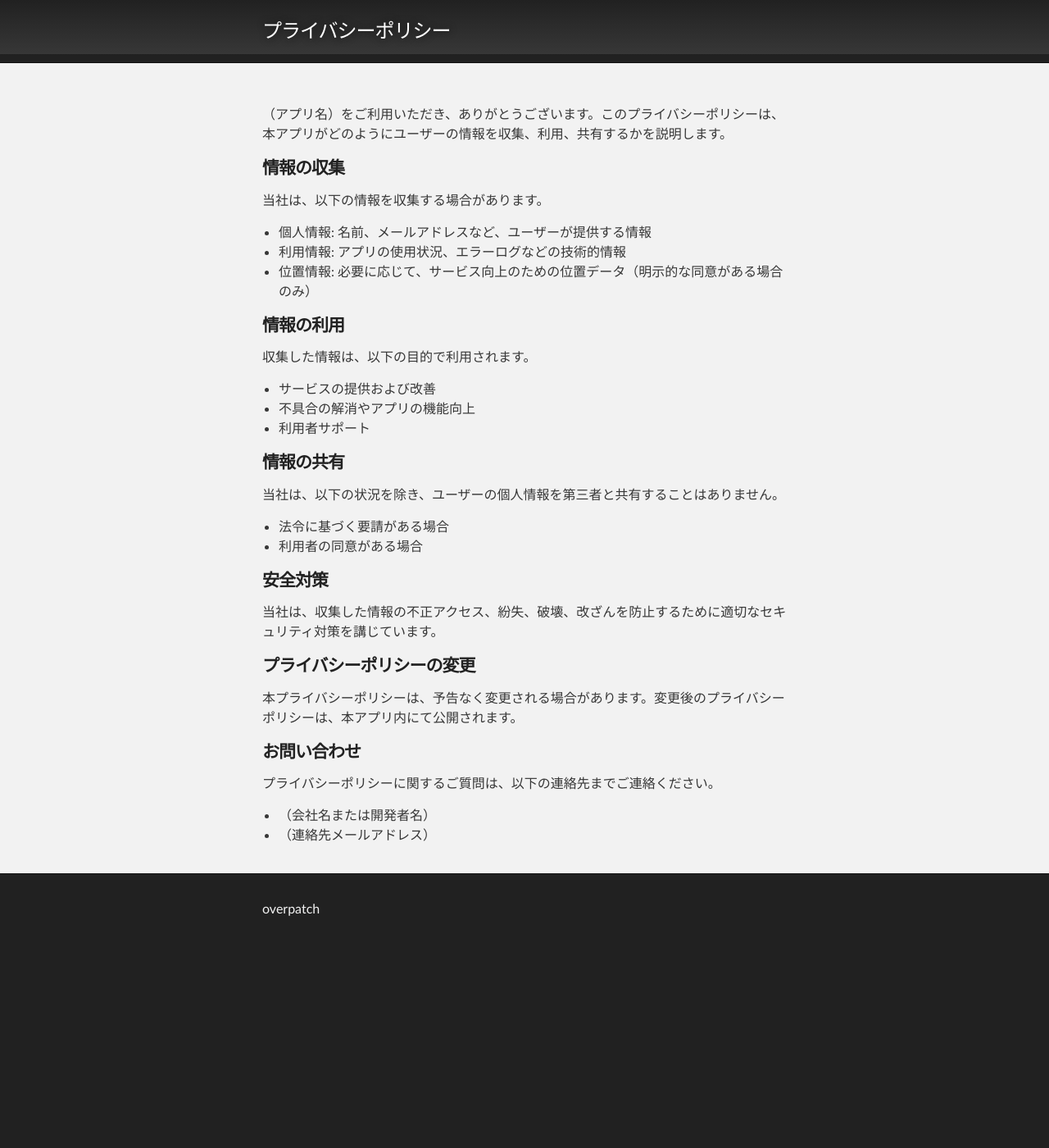
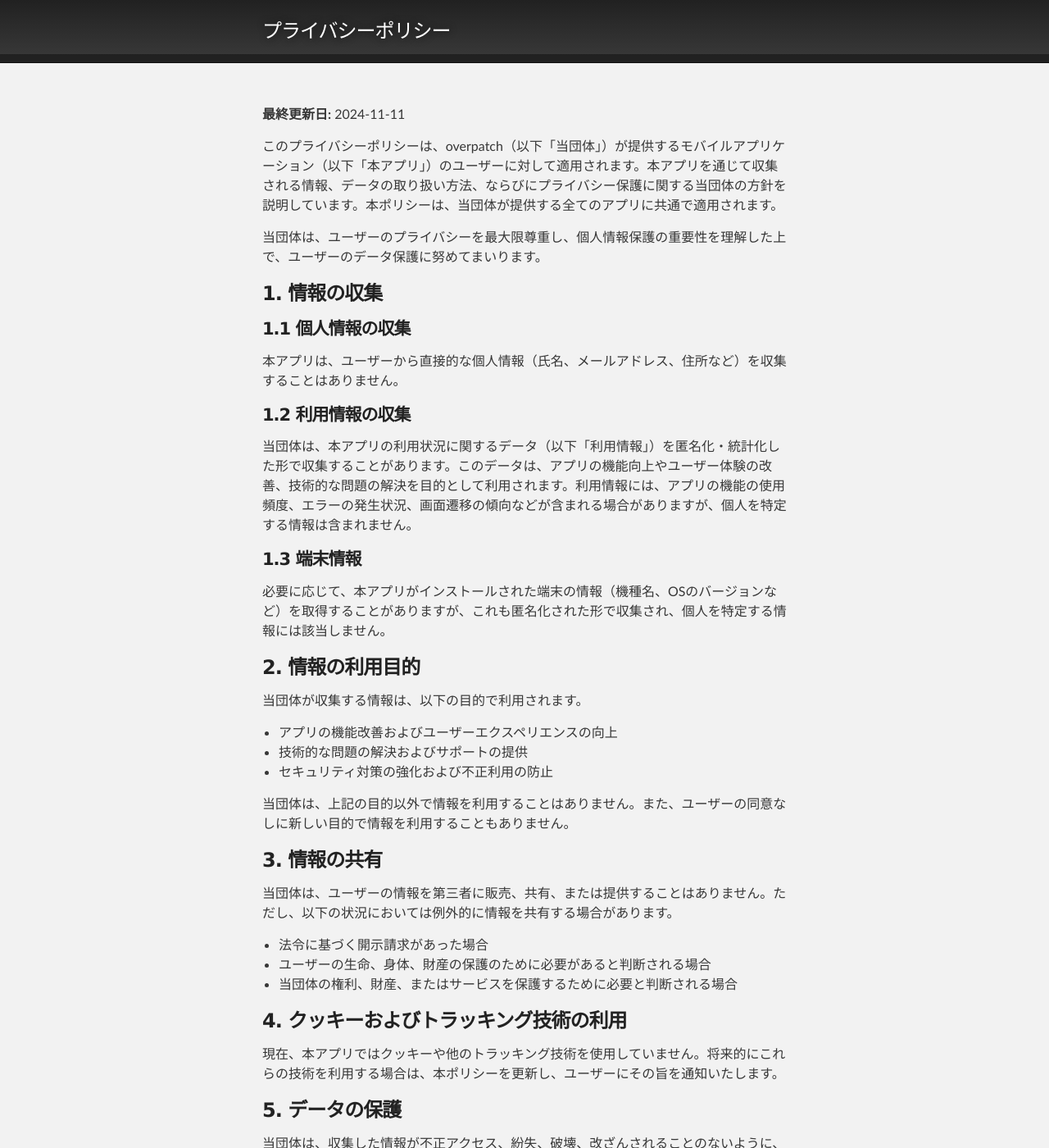
Before and after one commit to over-patch/privacy, a Jekyll site: the page built from docs/index.md, in a window 1280 px wide and 1400 px high. Shown: the whole window at 82% size. Built offline with Jekyll 4.4.1, drawn with Linux system fonts in a browser that asks for light colours; some of the changed text lies outside the part shown.

Commit message:
:memo: Update docs

```diff
--- a/docs/_layouts/default.html
+++ b/docs/_layouts/default.html
@@ -5,6 +5,7 @@
     <meta charset='utf-8'>
     <meta http-equiv="X-UA-Compatible" content="IE=edge">
     <meta name="viewport" content="width=device-width,maximum-scale=2">
+    <link rel="icon" href="{{ '/assets/images/favicon.ico' | relative_url }}" type="image/x-icon">
     <link rel="stylesheet" type="text/css" media="screen" href="{{ '/assets/css/style.css?v=' | append: site.github.build_revision | relative_url }}">
 
 {% seo %}
--- a/docs/index.md
+++ b/docs/index.md
@@ -2,42 +2,51 @@
 layout: default
 ---
 
-（アプリ名）をご利用いただき、ありがとうございます。このプライバシーポリシーは、本アプリがどのようにユーザーの情報を収集、利用、共有するかを説明します。
+**最終更新日:** {{ site.time | date: "%Y-%m-%d" }}
 
-#### 情報の収集
+このプライバシーポリシーは、overpatch（以下「当団体」）が提供するモバイルアプリケーション（以下「本アプリ」）のユーザーに対して適用されます。本アプリを通じて収集される情報、データの取り扱い方法、ならびにプライバシー保護に関する当団体の方針を説明しています。本ポリシーは、当団体が提供する全てのアプリに共通で適用されます。
 
-当社は、以下の情報を収集する場合があります。
+当団体は、ユーザーのプライバシーを最大限尊重し、個人情報保護の重要性を理解した上で、ユーザーのデータ保護に努めてまいります。
 
-- 個人情報: 名前、メールアドレスなど、ユーザーが提供する情報
-- 利用情報: アプリの使用状況、エラーログなどの技術的情報
-- 位置情報: 必要に応じて、サービス向上のための位置データ（明示的な同意がある場合のみ）
+### 1. 情報の収集
 
-#### 情報の利用
+#### 1.1 個人情報の収集
+本アプリは、ユーザーから直接的な個人情報（氏名、メールアドレス、住所など）を収集することはありません。
 
-収集した情報は、以下の目的で利用されます。
+#### 1.2 利用情報の収集
+当団体は、本アプリの利用状況に関するデータ（以下「利用情報」）を匿名化・統計化した形で収集することがあります。このデータは、アプリの機能向上やユーザー体験の改善、技術的な問題の解決を目的として利用されます。利用情報には、アプリの機能の使用頻度、エラーの発生状況、画面遷移の傾向などが含まれる場合がありますが、個人を特定する情報は含まれません。
 
-- サービスの提供および改善
-- 不具合の解消やアプリの機能向上
-- 利用者サポート
+#### 1.3 端末情報
+必要に応じて、本アプリがインストールされた端末の情報（機種名、OSのバージョンなど）を取得することがありますが、これも匿名化された形で収集され、個人を特定する情報には該当しません。
 
-#### 情報の共有
+### 2. 情報の利用目的
+当団体が収集する情報は、以下の目的で利用されます。
+- アプリの機能改善およびユーザーエクスペリエンスの向上
+- 技術的な問題の解決およびサポートの提供
+- セキュリティ対策の強化および不正利用の防止
 
-当社は、以下の状況を除き、ユーザーの個人情報を第三者と共有することはありません。
+当団体は、上記の目的以外で情報を利用することはありません。また、ユーザーの同意なしに新しい目的で情報を利用することもありません。
 
-- 法令に基づく要請がある場合
-- 利用者の同意がある場合
+### 3. 情報の共有
+当団体は、ユーザーの情報を第三者に販売、共有、または提供することはありません。ただし、以下の状況においては例外的に情報を共有する場合があります。
+- 法令に基づく開示請求があった場合
+- ユーザーの生命、身体、財産の保護のために必要があると判断される場合
+- 当団体の権利、財産、またはサービスを保護するために必要と判断される場合
 
-#### 安全対策
+### 4. クッキーおよびトラッキング技術の利用
+現在、本アプリではクッキーや他のトラッキング技術を使用していません。将来的にこれらの技術を利用する場合は、本ポリシーを更新し、ユーザーにその旨を通知いたします。
 
-当社は、収集した情報の不正アクセス、紛失、破壊、改ざんを防止するために適切なセキュリティ対策を講じています。
+### 5. データの保護
+当団体は、収集した情報が不正アクセス、紛失、破壊、改ざんされることのないように、業界標準のセキュリティ対策を講じています。ただし、インターネット上のデータ通信における完全な安全性を保証するものではありません。
 
-#### プライバシーポリシーの変更
+### 6. プライバシーポリシーの変更
+当団体は、必要に応じて本ポリシーの内容を更新する場合があります。変更がある場合には、アプリ内での通知や、当団体の公式ウェブサイトにて最新のポリシーを掲載することでユーザーにお知らせします。変更後も本アプリを利用することで、ユーザーは改訂後のプライバシーポリシーに同意したものとみなされます。
 
-本プライバシーポリシーは、予告なく変更される場合があります。変更後のプライバシーポリシーは、本アプリ内にて公開されます。
+### 7. お問い合わせ先
+本ポリシーに関するご質問や、個人情報の取扱いに関するご相談については、下記のメールアドレスにて受け付けております。
 
-#### お問い合わせ
+**連絡先:** [overpatch.ch@gmail.com]
 
-プライバシーポリシーに関するご質問は、以下の連絡先までご連絡ください。
+---
 
-- （会社名または開発者名）
-- （連絡先メールアドレス）
+このポリシーは、アプリ利用者のプライバシー保護に関する当団体の姿勢を明確にし、適切な情報管理を行うためのものです。
```
Also changed, not shown: README.md, docs/assets/images/favicon.ico (renamed from docs/favicon.ico).
